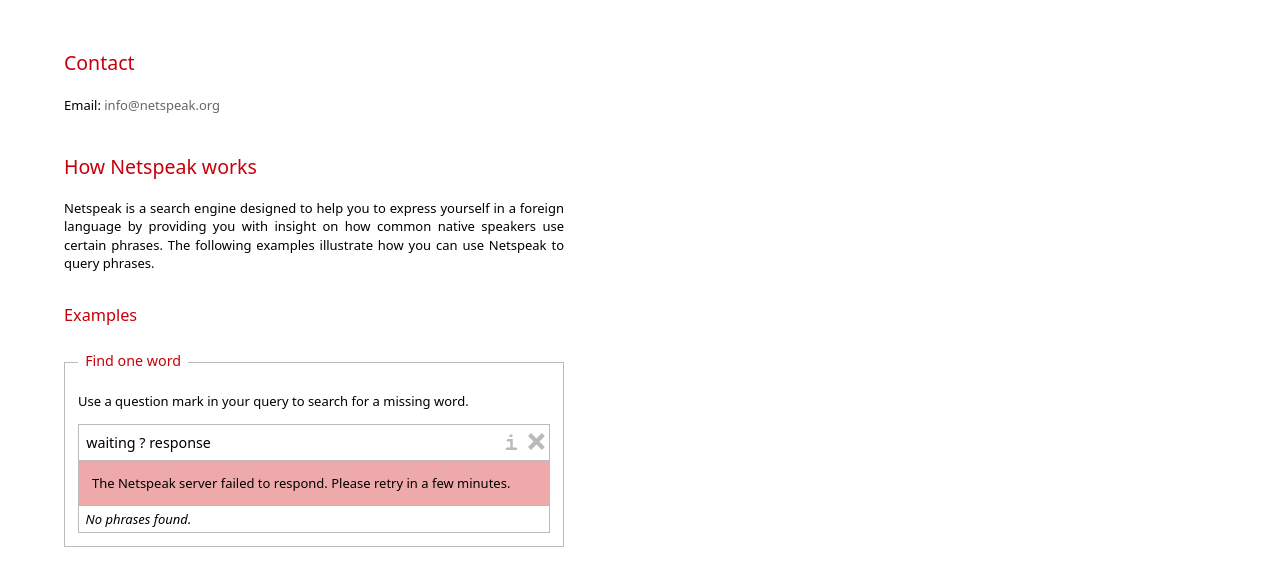
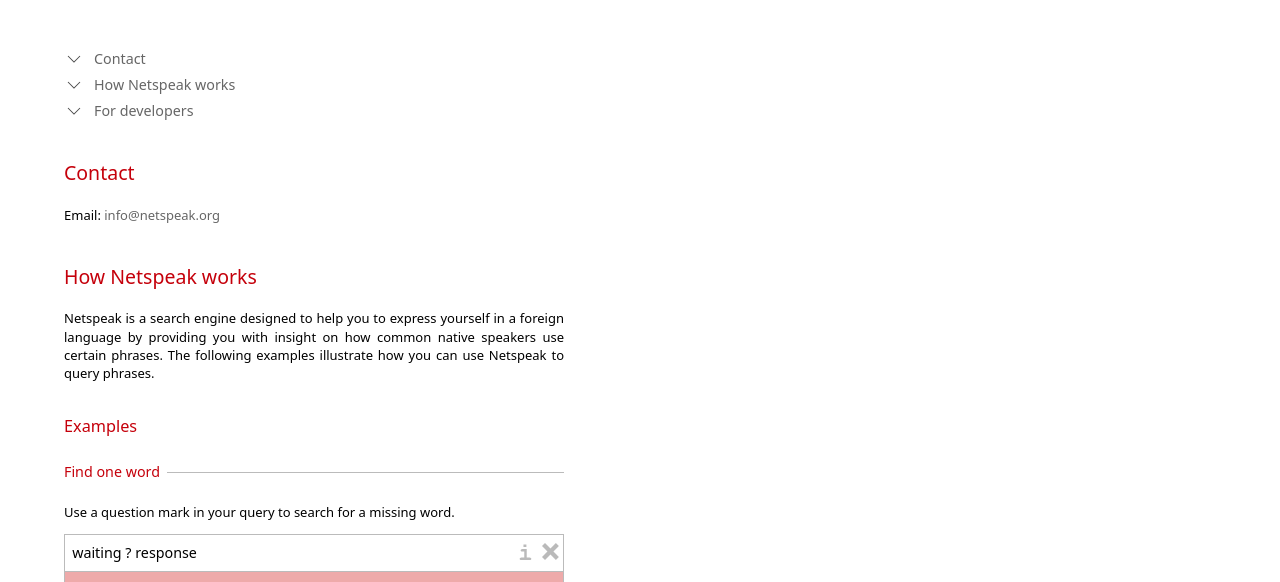
Before and after one commit to netspeak/netspeak-client-web, a Gatsby site: page /help in a window 1280 px wide. Shown: the part 175-757 px from the top of the page. Built offline with nearby package versions, Linux system fonts and the light colour scheme; Gatsby itself is replaced by a stand-in of ours.

Commit message:
Help page: Added toc and new example design

```diff
--- a/src/page-elements/help-page.scss
+++ b/src/page-elements/help-page.scss
@@ -44,9 +44,9 @@
 
 	.group-box {
 		background-color: white;
-		border: 1px solid #bbb;
+		border-top: 1px solid #bbb;
 		display: block;
-		padding: 1.25em 1em 1em 1em;
+		padding: 1.25em 0 1em 0;
 		margin: 2.75em 0 4em 0;
 
 		& > .group-title {
@@ -55,13 +55,42 @@
 			position: absolute;
 			margin-top: -1.75em;
 			background-color: white;
-			padding: 0 0.5em;
+			padding: 0 0.5em 0 0;
 			font-size: 110%;
 			color: #c5000b;
 		}
 		& > .group-content {
 			display: block;
 			background-color: white;
+		}
+	}
+
+	.toc {
+		ul {
+			padding: 0;
+		}
+		li {
+			list-style: none;
+			padding: 0;
+			clear: both;
+
+			span.icon {
+				background-image: url("../img/expand-arrow.svg");
+				height: 20px;
+				width: 20px;
+				opacity: 0.7;
+				display: inline-block;
+				float: left;
+				margin-right: 10px;
+			}
+
+			&.h2 {
+				margin: 0.5em 0 0.25em 0;
+				font-size: 110%;
+			}
+			&.h3 {
+				padding-left: 30px;
+			}
 		}
 	}
 
--- a/src/page-elements/help-page.tsx
+++ b/src/page-elements/help-page.tsx
@@ -8,14 +8,17 @@
 	const lang = getCurrentLang();
 	const l = createLocalizer({ lang }, locales);
 
+	const Toc = newToc();
+
 	return (
 		<Page lang={lang} className="HelpPage">
 			<h1 className="article">{l("help")}</h1>
 
-			<H2 id="contact">{l("contact")}</H2>
+			<Toc>
+				{Toc.h2("contact", l("contact"))}
 				{l("contactP")()}
 
-			<H2 id="how">{l("how")}</H2>
+				{Toc.h2("how", l("how"))}
 				{l("howP")()}
 
 				<H3 id="examples">{l("examples")}</H3>
@@ -37,8 +40,9 @@
 					);
 				})}
 
-			<H3 id="for-developers">{l("devs")}</H3>
+				{Toc.h2("for-developers", l("devs"))}
 				{l("devsP")()}
+			</Toc>
 		</Page>
 	);
 }
@@ -61,6 +65,48 @@
 			{props.children}
 		</h3>
 	);
+}
+
+interface TocFnProps {
+	key?: string | number;
+	className?: string;
+	children?: React.ReactNode;
+}
+interface TocFn {
+	(props: TocFnProps): JSX.Element;
+	h2(id: string, name: string): JSX.Element;
+}
+
+function newToc(): TocFn {
+	const links: { level: number; id: string; name: string }[] = [];
+
+	function fn(props: TocFnProps): JSX.Element {
+		return (
+			<>
+				<div className={"toc" + (props.className ? " " + props.className : "")} key={props.key}>
+					<ul>
+						{links.map(({ level, id, name }) => {
+							return (
+								<li key={id} className={"h" + level}>
+									<span className="icon"></span>
+									<a href={"#" + id} className="article">
+										{name}
+									</a>
+								</li>
+							);
+						})}
+					</ul>
+				</div>
+				{props.children}
+			</>
+		);
+	}
+	fn.h2 = (id: string, name: string): JSX.Element => {
+		links.push({ level: 2, id, name });
+		return <H2 id={id}>{name}</H2>;
+	};
+
+	return fn;
 }
 
 function Email(props: { address: string }): JSX.Element {
```
Lines whose indentation alone changed are shown as unchanged.
